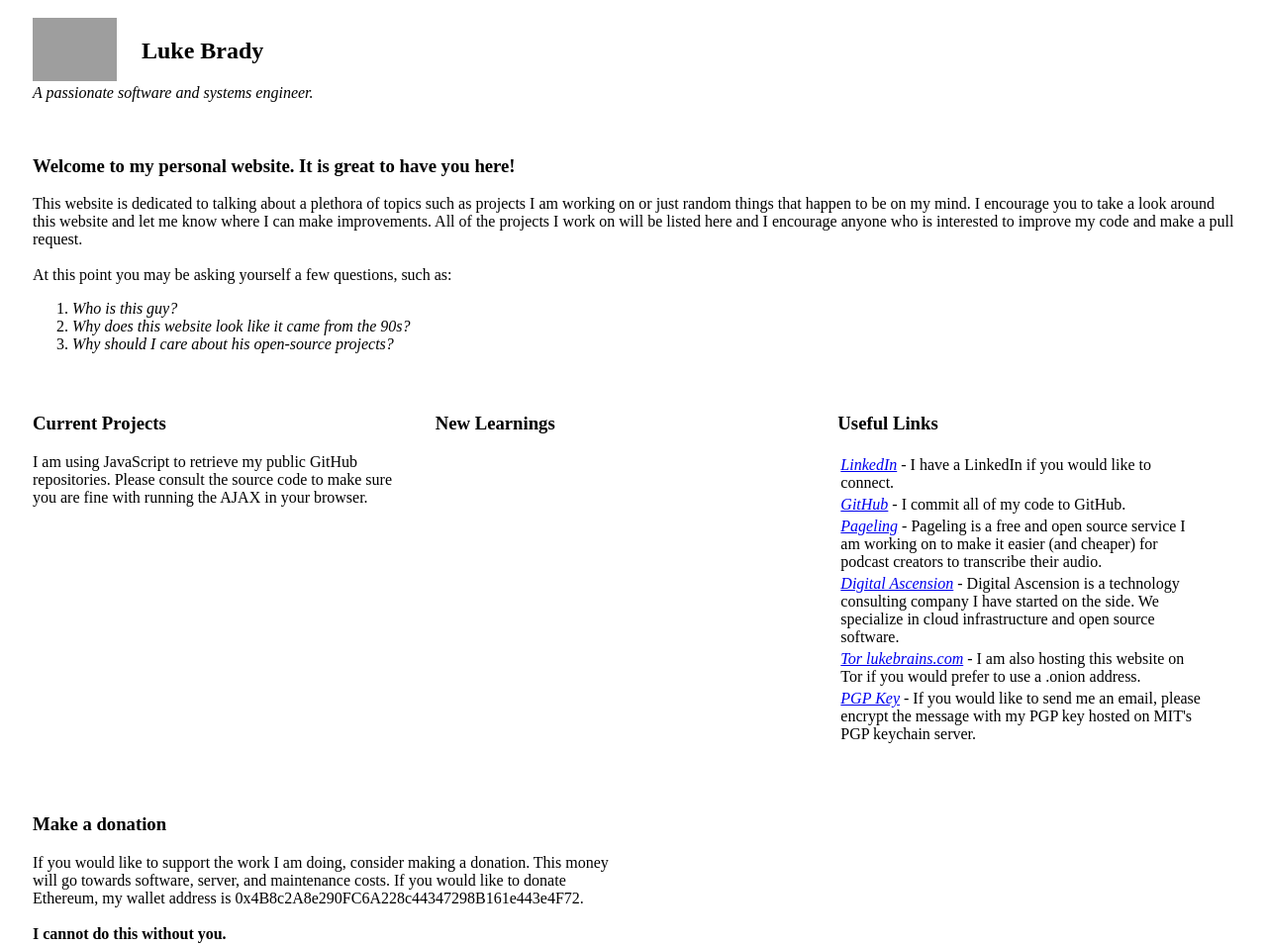
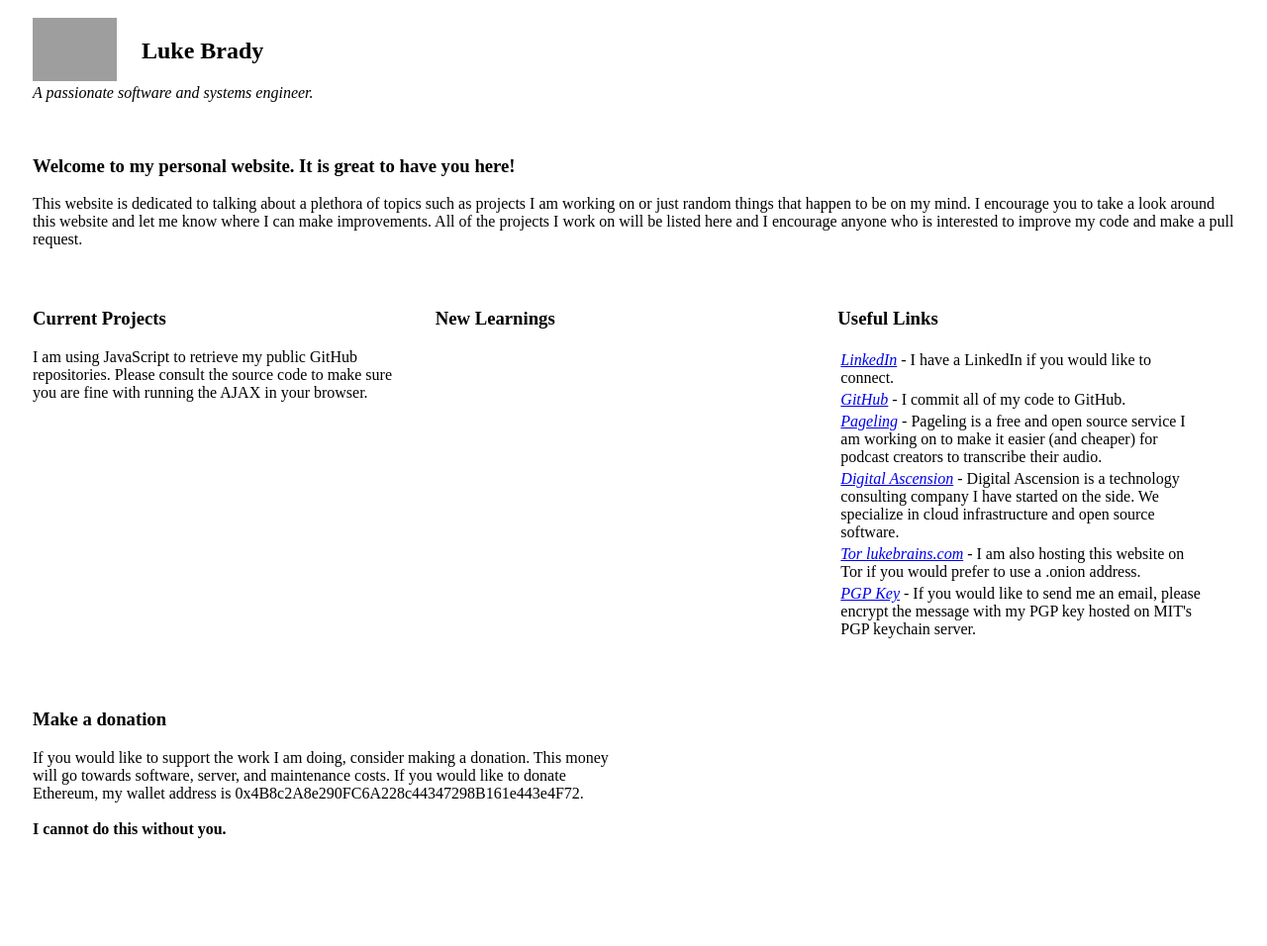
Before and after one commit to lukebrady/lukebrains.github.io, a plain HTML site: page index.html in a window 1280 px wide. Shown: the whole page at 99% size. After the commit the page ends 888 px from the top, so only its background shows below. Drawn offline with Linux system fonts and the light colour scheme; no server answers; grey boxes are pictures that could not be loaded.

Commit message:
Removed questions.
Signed-off-by: Luke Brady <lbrad23105@gmail.com>

```diff
--- a/index.html
+++ b/index.html
@@ -23,15 +23,10 @@
             such as projects I am working on or just random things that happen to be on my mind.
             I encourage you to take a look around this website and let me know where I can make
             improvements. All of the projects I work on will be listed here and I encourage anyone who
-            is interested to improve my code and make a pull request.<br/><br/>
-            At this point you may be asking yourself a few questions, such as:
+            is interested to improve my code and make a pull request.
         </p>
-        <ol>
-            <li><i>Who is this guy?</i></li>
-            <li><i>Why does this website look like it came from the 90s?</i></li>
-            <li><i>Why should I care about his open-source projects?</i></li>
-        </ol>
     </section>
+    <br/>
     <!---Project Section -->
     <section id = "projects">
         <div class = "column" id = "projectColumn">
```
